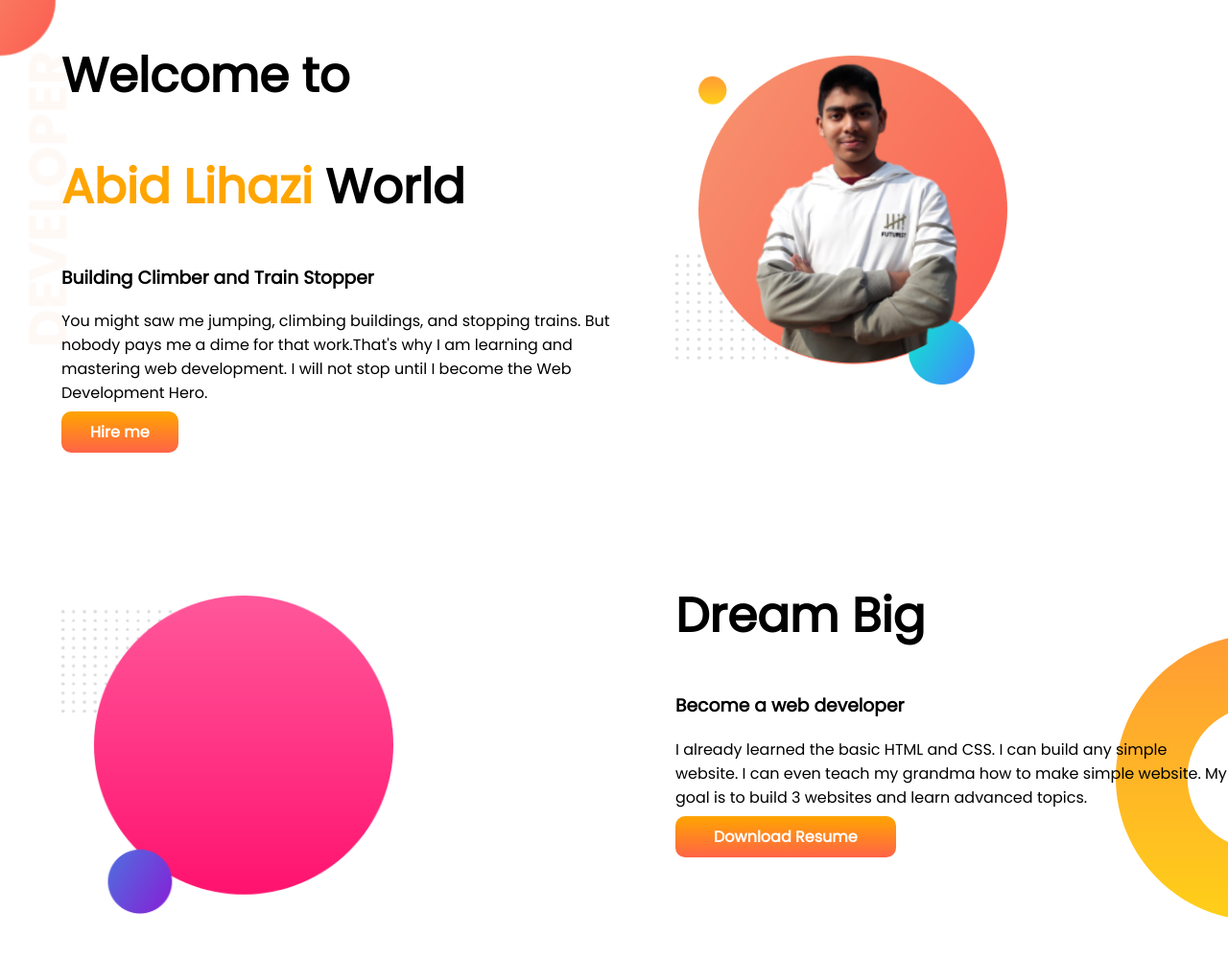
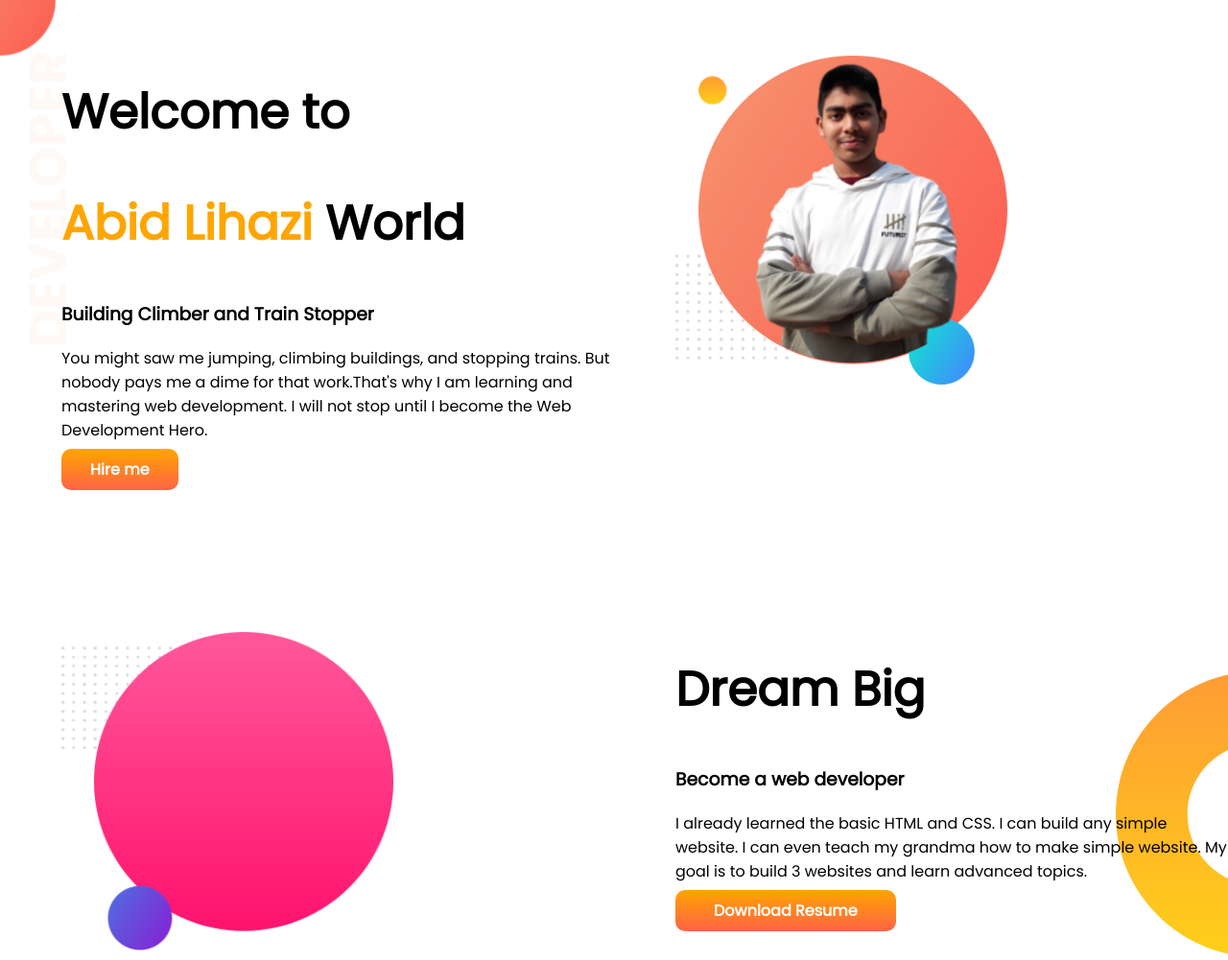
Before and after one commit to Lihazi/my-portfolio, a plain HTML site: page index.html in a window 1280 px wide. Shown: the top 1001 px of the page at 96% size. Drawn offline with nearby package versions, Linux system fonts and the light colour scheme.

Commit message:
container margin fixed

```diff
--- a/style.css
+++ b/style.css
@@ -20,6 +20,7 @@ h1 {
 .header-left {
   width: 50%;
   padding-left: 5%;
+  margin-top: 3%;
 }
 .header-right {
   width: 50%;
@@ -50,6 +51,7 @@ h1 {
 .dream-right {
   width: 50%;
   padding-left: 5%;
+  margin-top: 3%;
 }
 
 .dream-left img {
```
